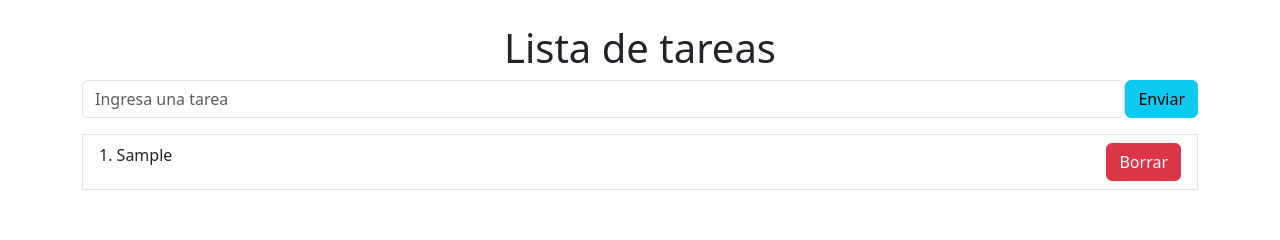
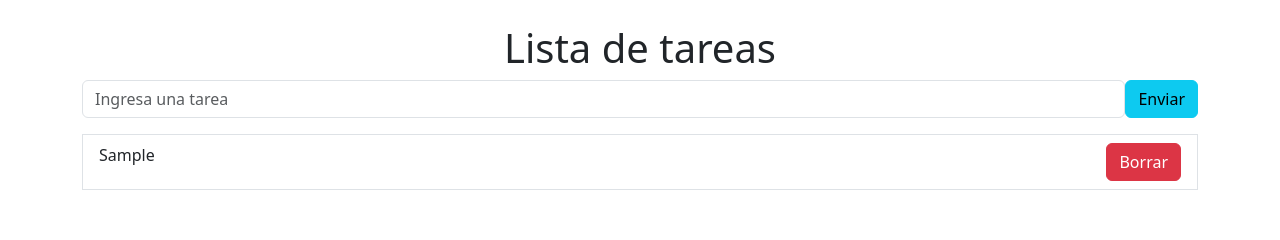
Before and after one commit to TucuNacho/listatareasReact, a React (Vite) app: page / in a window 1280 px wide. Both pictures are taken after typing "Sample" into the empty fields and a click on the button "Enviar". Shown: the top 240 px of the page. Built offline with nearby package versions, Linux system fonts and the light colour scheme.

Commit message:
agregamos la funcion para borrar una tarea

```diff
--- a/src/components/FormularioTarea.jsx
+++ b/src/components/FormularioTarea.jsx
@@ -12,8 +12,13 @@ const FormularioTarea = () => {
     e.preventDefault();
     console.log("aqui deberia guardar la tarea");
     //tomar la tarea que esta en el state de tareas y guardar en el state tareas (array)
-    setTareas([...tareas, tarea])
-    setTarea('')
+    setTareas([...tareas, tarea]);
+    setTarea("");
+  };
+
+  const borrarTarea = (nombretarea) => {
+    const tareasFiltradas= tareas.filter((item)=> item !== nombretarea)
+    setTareas(tareasFiltradas)
   };
   return (
     <section>
@@ -30,7 +35,7 @@ const FormularioTarea = () => {
           </Button>
         </Form.Group>
       </Form>
-      <ListaTareas tareas={tareas} ></ListaTareas>
+      <ListaTareas tareas={tareas} borrarTarea={borrarTarea}></ListaTareas>
     </section>
   );
 };
--- a/src/components/ItemTarea.jsx
+++ b/src/components/ItemTarea.jsx
@@ -1,9 +1,9 @@
 import { Button, ListGroup } from "react-bootstrap";
 
-const ItemTarea = ({ nombretarea, indice}) => {
+const ItemTarea = ({ nombretarea, borrarTarea}) => {
   return (
     <div>
-      <ListGroup.Item className="d-flex justify-content-between"> {indice+1}. { nombretarea}<Button variant="danger">Borrar</Button>{" "}
+      <ListGroup.Item className="d-flex justify-content-between">{ nombretarea} <Button variant="danger" onClick={()=> borrarTarea(nombretarea)}>Borrar</Button>{" "}
       </ListGroup.Item>
     </div>
   );
--- a/src/components/ListaTareas.jsx
+++ b/src/components/ListaTareas.jsx
@@ -1,13 +1,16 @@
 import ListGroup from "react-bootstrap/ListGroup";
 import ItemTarea from "./ItemTarea";
-const ListaTareas = ({tareas}) => {
+const ListaTareas = ({ tareas, borrarTarea }) => {
   return (
     <div>
       <ListGroup>
-        {
-          tareas.map((item, indice)=><ItemTarea key={indice} nombretarea={item} indice={indice}></ItemTarea>)
-        }
-
+        {tareas.map((item, indice) => (
+          <ItemTarea
+            key={indice}
+            nombretarea={item}
+            borrarTarea={borrarTarea}
+          ></ItemTarea>
+        ))}
       </ListGroup>
     </div>
   );
```
